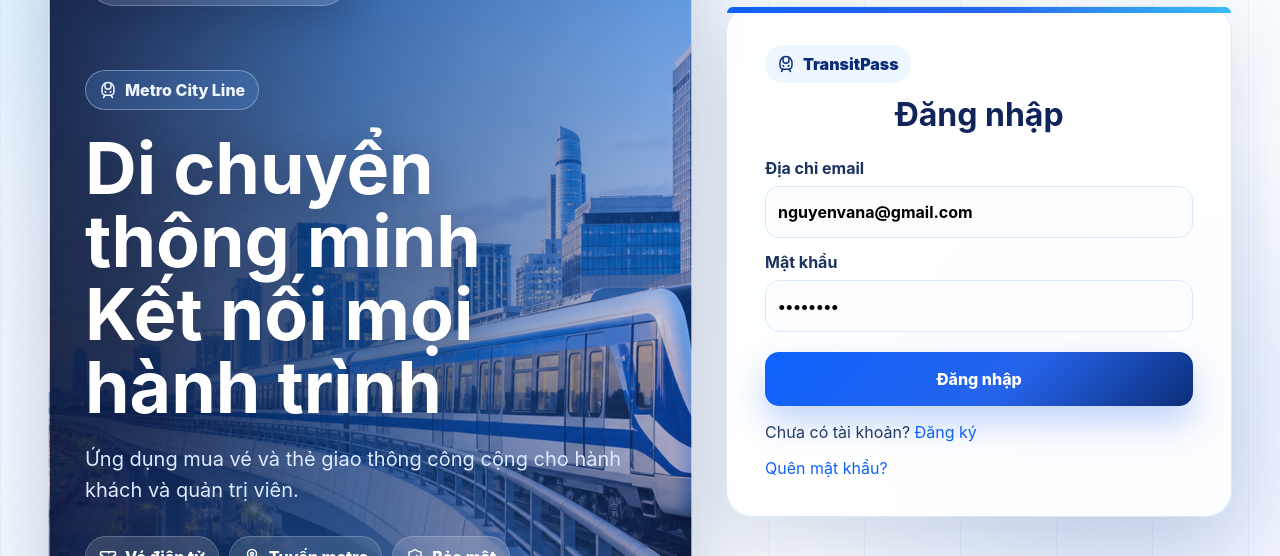
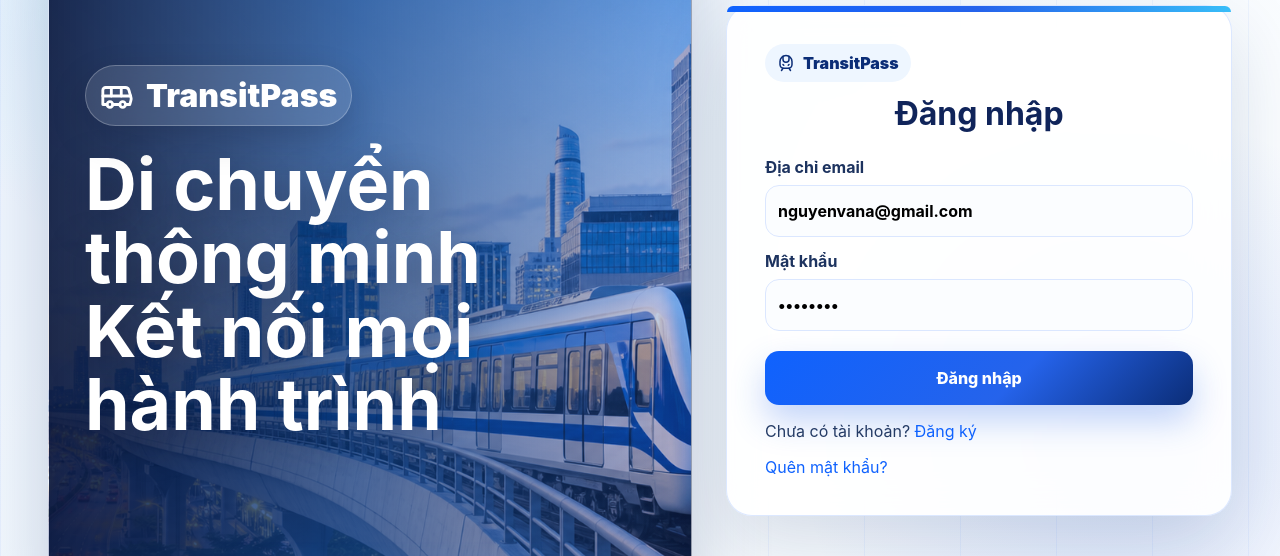
Before and after one commit to nguyengiathien-lai/ticket-web-app, a React (Vite) app in the folder ticket-web-app/frontend/: page /login in a window 1280 px wide. Shown: the part 140-696 px from the top of the page. Built offline with nearby package versions, Linux system fonts and the light colour scheme; no server answers.

Commit message:
refactor: login page UI

```diff
--- a/ticket-web-app/frontend/src/features/auth/LoginPage.tsx
+++ b/ticket-web-app/frontend/src/features/auth/LoginPage.tsx
@@ -53,14 +53,14 @@ export function LoginPage() {
       <div className="auth-panel intro-panel">
         <div className="intro-overlay">
           <div className="brand large auth-hero-brand"><Bus size={34}/> TransitPass</div>
-          <div className="metro-pill"><TrainFront size={18}/> Metro City Line</div>
+          {/* <div className="metro-pill"><TrainFront size={18}/> Metro City Line</div> */}
           <h1>Di chuyển thông minh<br/>Kết nối mọi hành trình</h1>
-          <p>Ứng dụng mua vé và thẻ giao thông công cộng cho hành khách và quản trị viên.</p>
+          {/* <p>Ứng dụng mua vé và thẻ giao thông công cộng cho hành khách và quản trị viên.</p>
           <div className="auth-feature-row" aria-label="TransitPass highlights">
             <span><Ticket size={18}/> Vé điện tử</span>
             <span><MapPinned size={18}/> Tuyến metro</span>
             <span><ShieldCheck size={18}/> Bảo mật</span>
-          </div>
+          </div> */}
         </div>
       </div>
       <form className="auth-card" onSubmit={handleSubmit}>
```
